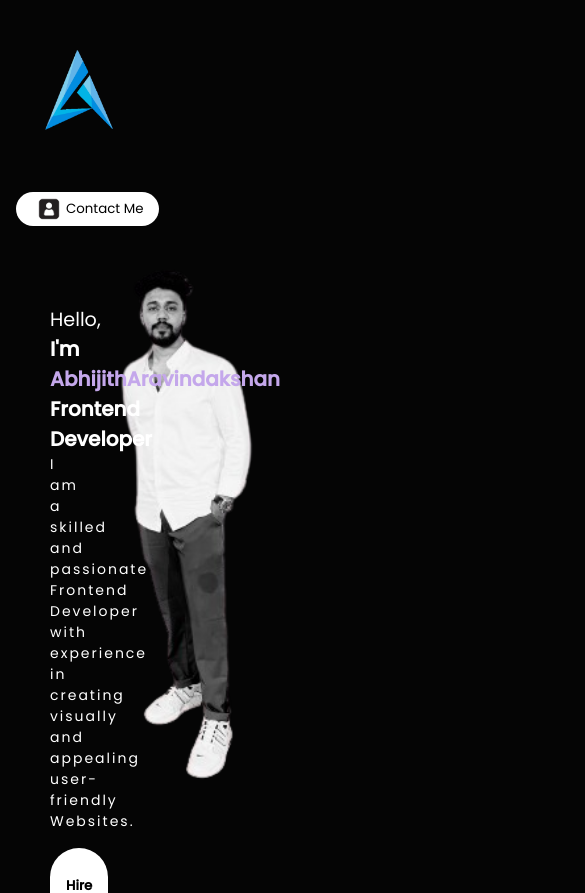
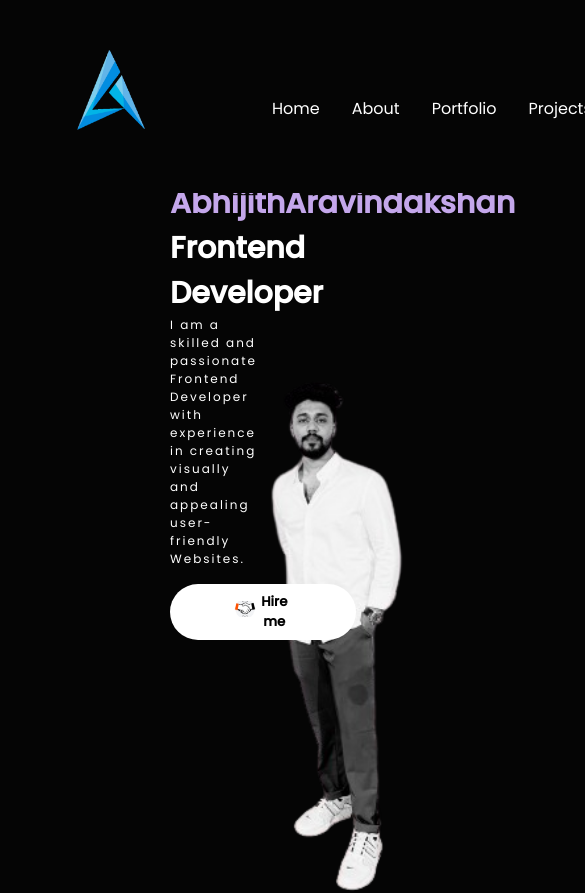
Before and after one commit to AbhijithAravindakshan/Abhijith_portfolio, a React (Create React App) app: page / in a window 390 px wide. Shown: the top 893 px of the page, 585 px wide, since content can reach past the window. Built offline with nearby package versions, Linux system fonts and the light colour scheme.

Commit message:
Initial commit

```diff
--- a/src/Components/Intro/Intro.css
+++ b/src/Components/Intro/Intro.css
@@ -16,7 +16,7 @@
 }
 .introContent{
     height: 200vh;
-    width: 200vh;
+    width: 300vh;
     padding: 100px;
     font-size: 30px;
     font-weight: 700;
@@ -57,21 +57,21 @@
 }
 @media (max-width: 768px) {
     #intro {
-        width: auto;
-        max-width: none;
-        margin-left: 0;
+        width: 100%;
+        height: 800px;
     }
 
     .bg {
-        top: 3rem;
-        right: -70px;
+        right: -220px;
+        top: 160px;
     }
 
     .introContent {
-        padding: 50px;
-        font-size: 20px;
-        margin-top: -28rem;
-        width: 60px;
+        padding: 13px;
+        font-size: 30px;
+        margin-top: -40rem;
+        margin-left: -13px;
+        width: 70px;
     }
 
     .hello {
@@ -79,17 +79,20 @@
     }
 
     .introPara {
-        font-size: 14px;
+        font-size: 12px;
+        margin: 0;
+        display: flex;
 
     }
 
     .btn {
         margin: 1rem 0 3rem 0;
-        padding: 0.50rem 1rem;
+        padding: 0.50rem 4rem;
+        display: flex;
     }
 
     .hire {
-        height: 1rem;
-        width: 1rem;
+        height: 2rem;
+        width: 2rem;
     }
 }
--- a/src/Components/NavBar/Navbar.css
+++ b/src/Components/NavBar/Navbar.css
@@ -1,5 +1,5 @@
 .navbar{
-    background: rgb(5,5,5);
+    background: rgb(5, 5, 5);
     height: 2rem;
     width: 130vw;
     max-width: 75rem;
@@ -58,7 +58,7 @@
         width: auto;
         max-width: 100%;
         margin: 0;
-        padding: 1rem;
+        padding: 1rem 3rem;
         flex-direction: column;
         align-items: flex-start;
     }
@@ -68,12 +68,11 @@
     }
 
     .desktopMenu {
-        display: none;
+       margin: -5rem 13rem;
     }
 
     .desktopMenuBtn {
-        display: flex;
-        margin-top: 1rem;
+        margin: 3rem 40rem;
     }
 
     .desktopMenuImg {
--- a/src/Components/Skills/Skills.css
+++ b/src/Components/Skills/Skills.css
@@ -60,7 +60,8 @@
 }
 @media (max-width: 768px) {
     #skills {
-        padding: 1rem;
+        padding: 4rem;
+        margin-left: 4rem;
     }
 
     .skillTitle {
@@ -83,6 +84,6 @@
     .pOne,
     .pTwo,
     .pThree {
-        margin-left: -6rem;
+        margin-top: 2rem;
     }
 }
--- a/src/Components/Works/Works.css
+++ b/src/Components/Works/Works.css
@@ -62,8 +62,8 @@
 }
 @media (max-width: 768px) {
     #works {
-        margin-left: 2rem;
-        padding: 0 1rem;
+        margin: -14rem 4rem;
+
     }
 
     .worksTitle {
@@ -75,7 +75,7 @@
     }
 
     .workImg {
-        width: 45%;
+        width: 25%;
         height: auto;
         margin: 0.4rem 2%;
     }
--- a/src/Components/proj/Project.css
+++ b/src/Components/proj/Project.css
@@ -48,30 +48,32 @@
 }
 @media (max-width: 768px) {
     #projects {
-        margin: 3rem auto;
+        margin: 3rem 5rem;
         padding: 0 1rem;
     }
 
     .projectTitle {
         font-size: 20px;
+        margin-left: 6rem
     }
 
     .projectDesc {
-        margin-left: 0;
+        margin-left: 6.55rem;
+        display: flex;
     }
 
     .projectImages {
-        width: 90%;
+        width: 40%;
         margin: 1rem auto;
-        margin-left: 0;
+        margin-left: 13rem;
+        display: flex;
     }
 
     .projectImg {
-        width: 100%;
         margin: 1rem 0;
     }
 
     .projectBtn {
-        margin: 2rem auto;
+        margin: 2rem 15rem;
     }
 }
```
